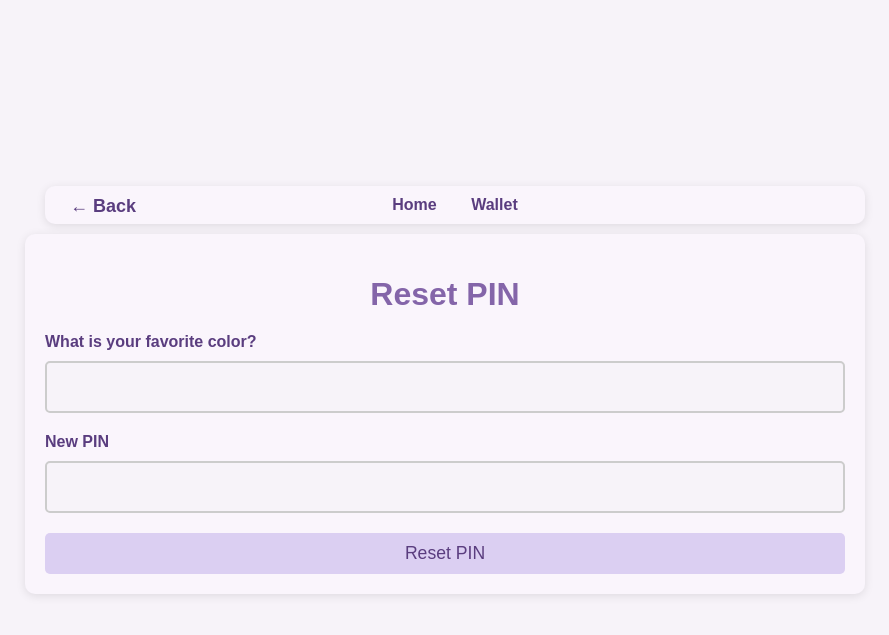
After one commit to richmondkorsah/ussd-app-flask, a Flask app: page /reset-pin in a window 1280 px wide. The commit adds this page. Shown: the top 635 px of the page, without its empty margins (195-1084 px from the left). Run offline with Flask 3, Linux system fonts and the light colour scheme.

Commit message:
My Wallet technically done...

```diff
--- a/app.py
+++ b/app.py
@@ -10,7 +10,7 @@ amount = 500.00
 pin = 1234
 wrong_pin_count = 0
 cash_out = False
-cash_out_end_time = 5
+cash_out_end_time = 180
 profile_type = 'standard'
 
 @app.route('/')
@@ -76,25 +76,59 @@ def transfer():
     return render_template('transfer.html')
 
 
-@app.route('/change_pin', methods=['GET', 'POST'])
+@app.route('/change-reset-pin', methods=['GET', 'POST'])
+def change_reset_pin():
+    if request.method == 'POST':
+        choice = request.form.get('change_reset_pin')
+
+        if choice == "change_pin":
+            return(redirect(url_for('change_pin')))
+
+        elif choice == "reset_pin":
+            return(redirect(url_for('reset_pin')))
+
+    return render_template('change-reset-pin.html')
+
+
+@app.route('/change-pin', methods=['GET', 'POST'])
 def change_pin():
     global pin
 
     if request.method == 'POST':
-        current_pin = int(request.form['current_pin'])
+        current_pin = request.form.get('current_pin')
+        new_pin = request.form.get('new_pin')
+
+        # Check if the current PIN matches the stored PIN
         if current_pin == pin:
-            new_pin = int(request.form['new_pin'])
-            confirm_pin = int(request.form['confirm_pin'])
-            if new_pin == confirm_pin:
-                pin = new_pin
-                flash("PIN changed successfully.")
-                return redirect(url_for('my_wallet'))
-            else:
-                flash("PINs do not match. Try again.")
+            pin = new_pin  # Update with the new PIN (in real case, store securely)
+            flash('Your PIN has been changed successfully!', 'success')
+            return redirect(url_for('menu'))  # Replace 'menu' with your actual route
         else:
-            flash("Incorrect current PIN. Try again.")
+            flash('Incorrect current PIN. Please try again.', 'danger')
+            return redirect(url_for('change_pin'))
 
-    return render_template('change_pin.html')
+    return render_template('change-pin.html')
+
+
+@app.route('/reset-pin', methods=['GET', 'POST'])
+def reset_pin():
+    global pin
+
+    if request.method == 'POST':
+        security_answer = request.form.get('security_answer')
+        new_pin = request.form.get('new_pin')
+
+        # Verify the security answer (replace with proper verification logic)
+        if security_answer.lower() == 'blue':  # Example security answer
+            pin = new_pin  # Reset the PIN (store securely in real applications)
+            flash('Your PIN has been reset successfully!', 'success')
+            return redirect(url_for('menu'))  # Replace 'menu' with your actual route
+        else:
+            flash('Incorrect security answer. Please try again.', 'danger')
+            return redirect(url_for('reset_pin'))
+
+    return render_template('reset-pin.html')
+
 
 @app.route('/airtime', methods=['GET', 'POST'])
 def airtime():
@@ -151,13 +185,40 @@ def report_fraud():
 
         if submit == 'submit':
             flash("Your complaint has been filed thank you.")
+            return redirect(url_for('menu'))
 
     return render_template('report-fraud.html')
 
 @app.route('/profile-type', methods=['GET', 'POST'])
 def profile_type():
+    global profile_type
+
+    if request.method == 'POST':
+        submit = request.form.get('submit')
+        profile_type = request.form.get('profile_type')
+
+        if submit == 'submit' and profile_type:
+            flash(f"Congratulations, you have sucessfully changed your profile type to {profile_type}")
+            return(redirect(url_for('menu')))
+
     return render_template('profile-type.html')
 
+@app.route('/my-approvals', methods=['GET'])
+def my_approval():
+    if request.method == 'POST':
+
+        amount = request.form.get('amount')
+        pin = request.form.get('pin')
+    # Validate PIN
+        if pin == pin:
+            flash(f'Deposit of {amount} confirmed successfully!', 'success')
+            return redirect(url_for('menu'))  # Replace 'menu' with your actual route
+
+        else:
+            flash('Invalid PIN. Please try again.', 'danger')
+            return redirect(url_for('deposit'))  # Go back to the deposit form
+
+    return render_template('my-approvals.html')
 
 if __name__ == '__main__':
     app.run(debug=True)
--- a/static/script/script.js
+++ b/static/script/script.js
@@ -23,3 +23,33 @@ function closeModal(homeUrl) {
     modal.style.display = "none";
     window.location.href = homeUrl;
 }
+
+// Show the PIN dialog when submitting the form
+function showPinDialog() {
+    document.getElementById('pinDialog').style.display = 'block';
+}
+
+// Close the PIN dialog
+function closePinDialog() {
+    document.getElementById('pinDialog').style.display = 'none';
+}
+
+// Submit the form with the PIN value
+function submitForm() {
+    const pin = document.getElementById('pin').value;
+    if (pin.length === 0) {
+        alert('Please enter your PIN');
+        return;
+    }
+
+    // Add the PIN to the form
+    const form = document.getElementById('depositForm');
+    const pinInput = document.createElement('input');
+    pinInput.type = 'hidden';
+    pinInput.name = 'pin';
+    pinInput.value = pin;
+    form.appendChild(pinInput);
+
+    // Submit the form
+    form.submit();
+}
--- a/templates/my-wallet.html
+++ b/templates/my-wallet.html
@@ -6,7 +6,6 @@
 
 {% block body %}
 <div class="container">
-    <a href="javascript:history.back()" class="back-arrow">&#8592; Back</a>
     <h1>My Wallet</h1>
 
     <div class="balance">
@@ -21,10 +20,10 @@
 
     <div class="services">
         <button class="service-btn" onclick="window.location.href='{{ url_for('cashout') }}'">Allow Cash Out</button>
-        <button class="service-btn">My Approvals</button>
+        <button class="service-btn" onclick="window.location.href='{{ url_for('my_approval') }}'">My Approvals</button>
         <button class="service-btn" onclick="window.location.href='{{ url_for('report_fraud') }}'">Report Fraud</button>
         <button class="service-btn">Statement</button>
-        <button class="service-btn">Change & Reset PIN</button>
+        <button class="service-btn" onclick="window.location.href='{{ url_for('change_reset_pin') }}'">Change & Reset PIN</button>
         <button class="service-btn" onclick="window.location.href='{{ url_for('profile_type') }}'">Update Profile Type</button>
     </div>
 </div>
--- /dev/null
+++ b/templates/reset-pin.html
@@ -0,0 +1,22 @@
+{% extends "base.html" %}
+
+{% block head %}
+<link rel="stylesheet" href="{{ url_for('static', filename='style/form.css') }}">
+<title>Reset PIN</title>
+{% endblock head %}
+
+{% block body %}
+<div class="container">
+    <h1>Reset PIN</h1>
+    <form action="{{ url_for('reset_pin') }}" method="POST">
+        <!-- In a real app, replace this with a more secure verification like an email or SMS code -->
+        <label for="security_question">What is your favorite color?</label>
+        <input type="text" id="security_question" name="security_answer" required>
+
+        <label for="new_pin">New PIN</label>
+        <input type="password" id="new_pin" name="new_pin" required>
+
+        <button type="submit" name="submit" value="submit">Reset PIN</button>
+    </form>
+</div>
+{% endblock body %}
```
Also changed, not shown: templates/change-pin.html (+21 -0 lines), templates/change-reset-pin.html (added, +15 -0 lines), templates/my-approvals.html (added, +27 -0 lines), templates/profile-type.html (+6 -6 lines).
